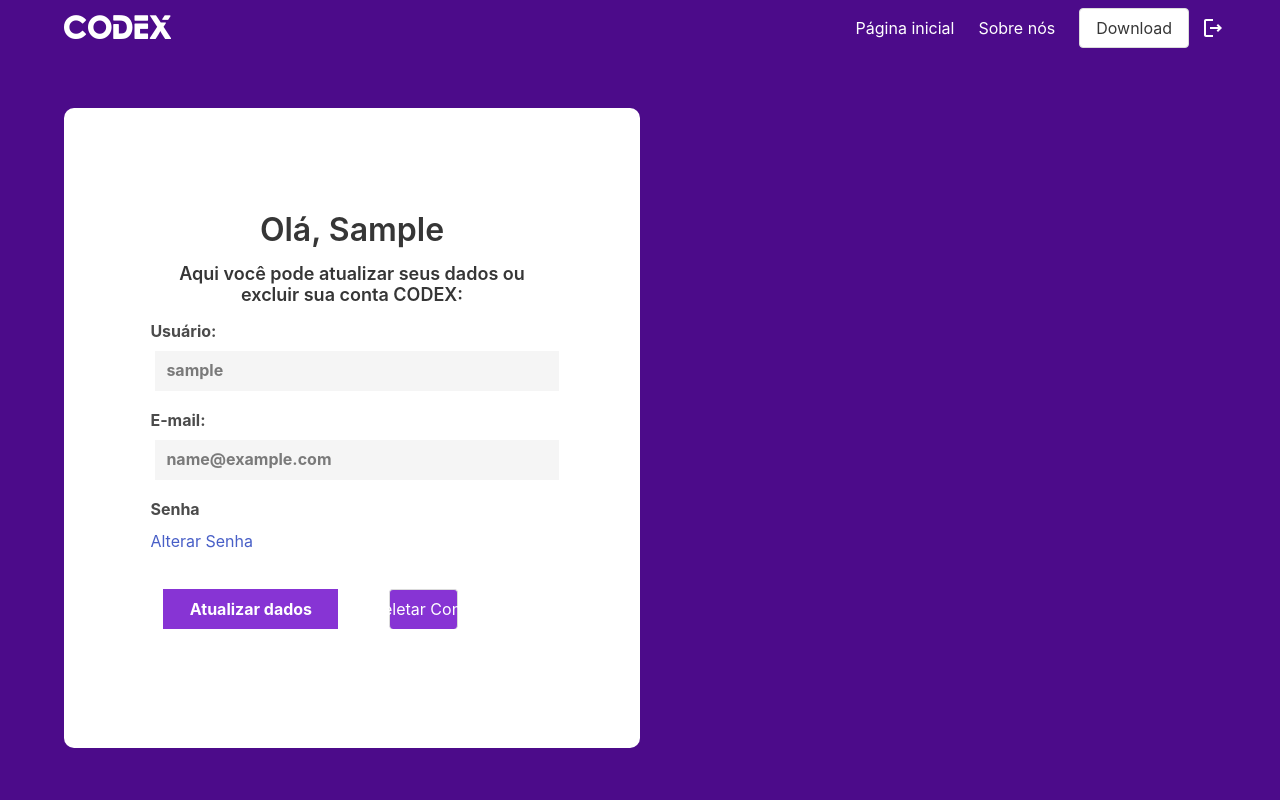
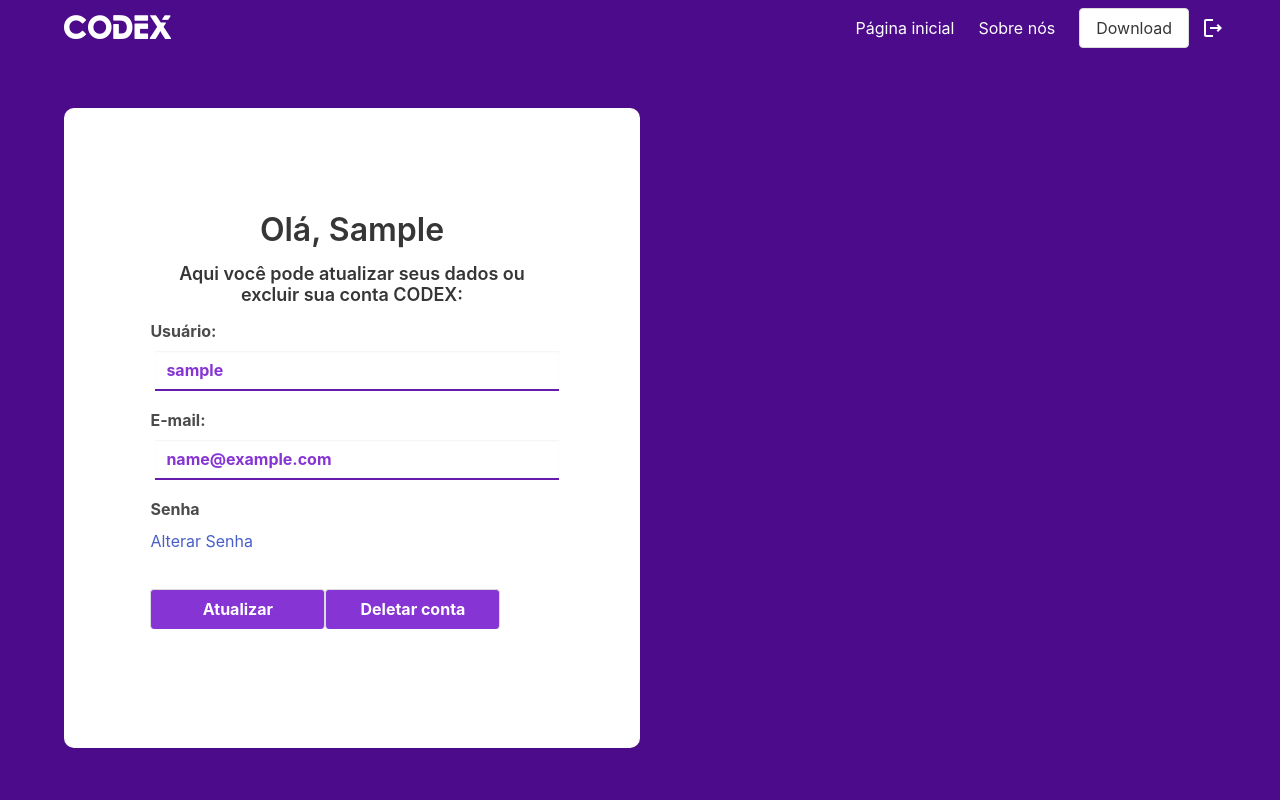
Before and after one commit to MarceloJimenes/site-codex, a PHP site: page /pages/perfil/meu-perfil.php in a window 1280 px wide. Run offline with PHP 8.4, Linux system fonts and the light colour scheme; the visitor is signed in with stand-in values (Sample User, id 1).

Commit message:
update delete user

```diff
--- a/pages/perfil/meu-perfil.php
+++ b/pages/perfil/meu-perfil.php
@@ -1,19 +1,8 @@
 <?php
   require_once "../../scripts/banco/conexao.php";
   session_start();
-  if(isset($_SESSION['username'])){
-
-    $sql = $conn -> query("SELECT id_usuario, tipo_usuario, senha, nome, email FROM usuarios WHERE nick ='$_SESSION[username]'");
-
-    $dados = mysqli_fetch_array($sql);
-
-    $nome = explode(' ', $dados['nome']);
-    $_SESSION['id_usuario'] = $dados['id_usuario'];
-    $_SESSION['tp_usuario'] = $dados['tipo_usuario'];
-
-
-  }else{
-      echo "Faça login para acessar essa página!";exit;
+  if(!isset($_SESSION['username'])){
+    echo "Faça login para acessar essa página!";exit;
   }
 ?>
 <!DOCTYPE html>
@@ -155,29 +144,37 @@
         <div class="container">
 
           <section class="content">
+          <?php
+            $sql = $conn -> query("SELECT id_usuario, tipo_usuario, senha, nome, email FROM usuarios WHERE nick ='$_SESSION[username]'");
+
+            $dados = mysqli_fetch_array($sql);
+
+            $email = $dados['email'];
+
+            $nome = explode(' ', $dados['nome']);
+            $_SESSION['id_usuario'] = $dados['id_usuario'];
+            $_SESSION['tp_usuario'] = $dados['tipo_usuario'];
+
+          ?>
 
             <div class="conBox">
-              <form class="form" action="#" method="post">
+              <form class="form" action="" method="get">
                 <h1 class="label has-text-centered">Olá, <?php echo $nome[0]; ?></h1>
                 <h5 class="label has-text-centered">Aqui você pode atualizar seus dados ou excluir sua conta CODEX:</h5>
-
-                <!-- <div class="field">
-                        <input class="input" type="text" name="nome" placeholder="Nome Completo" value="#" disabled/>
-                      </div> -->
 
                 <div class="field">
 
                   <label class="label">Usuário: </label>
-                  <input class="input" type="text" name="usuario" placeholder="Usuário"
-                    value="<?php echo $_SESSION['username']?>" disabled />
+                  <input class="input" type="text" name="user" placeholder="Usuário"
+                    value="<?php echo $_SESSION['username']?>" />
 
                 </div>
 
                 <div class="field">
 
                   <label class="label">E-mail: </label>
-                  <input class="input" type="text" name="email" placeholder="E-mail"
-                    value="<?php echo $dados['email']?>" disabled />
+                  <input class="input" type="text" name="mail" placeholder="E-mail"
+                    value="<?php echo $email ?>" />
 
                 </div>
 
@@ -193,20 +190,45 @@
                 <br>
 
                 <div class="botoes has-text-centered">
+                  <button class="button" type="submit" name='update' value="<?php echo $_SESSION['id_usuario']?>">
+                    <strong>Atualizar</strong>
+                  </button>
 
-                  <input class="button" type="submit" value="Atualizar dados" />
-
-
-                  <a href="../../scripts/php/delete_user/delete.php" class="button-is-danger" id="delete">
-                    <button class="button" name="delete" value="<?php echo $dados['id_usuario']?>">
-                      Deletar Conta
-                    </button>
-                  </a>
-
+                  <button class= button type="submit" name="delete" value="<?php echo $_SESSION['id_usuario']?>">
+                    <strong>Deletar conta</strong>
+                  </button>
                 </div>
-
               </form>
             </div>
+
+            <?php
+              #var_dump($_GET);
+              require_once "../../scripts/php/user/control.php";
+              if (isset($_GET['update'])) {
+                if (updateUser($conn,$email)==1) {
+                  echo"
+                    <script>
+                      alert('Dados alterados com sucesso');
+                      location.href='../../index.php';
+                    </script>
+                  ";
+                }
+              }
+
+              if (isset($_GET['delete'])) {
+                if (deleteUser($conn)==1) {
+                  session_destroy();
+                  echo"
+                    <script>
+                      alert('Conta deletada');
+                      location.href='../../index.php';
+                    </script>
+                  ";
+                }
+              }
+
+            ?>
+
           </section>
         </div>
       </div>
--- a/scripts/php/delete_user/delete.php
+++ /dev/null
@@ -1,4 +0,0 @@
-<?php
-  var_dump($_POST);exit;
-  /* $sql = $conn -> query("DELETE FROM usuarios WHERE id_usuario=".) */
-?>
--- /dev/null
+++ b/scripts/php/user/control.php
@@ -0,0 +1,17 @@
+<?php
+  function deleteUser($conn){
+    $delete = $conn -> query("DELETE FROM usuarios WHERE id_usuario=".$_SESSION['id_usuario']);
+    if ($delete==1) {
+      return true;
+    }
+
+  }
+
+  function updateUser($conn,$email){
+    $update = $conn -> query("UPDATE usuarios SET nick='$_SESSION[username]', email='$email' WHERE id_usuario=".$_SESSION['id_usuario']);
+    if ($update==1) {
+      return true;
+    }
+  }
+
+?>
```
